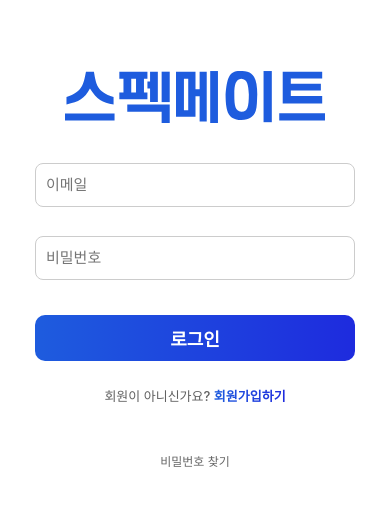
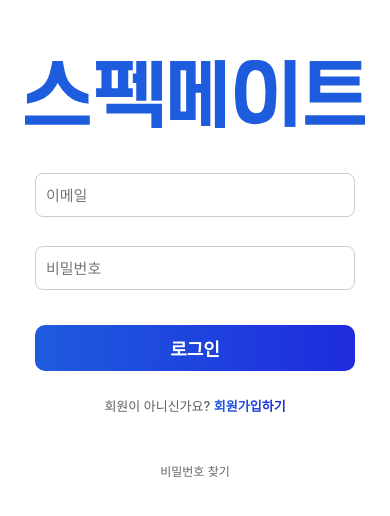
Before and after one commit to spec-mate/frontend, a React (Vite) app: page /login in a window 390 px wide. Shown: the part 142-658 px from the top of the page. Built offline with nearby package versions, Linux system fonts and the light colour scheme; a web font is replaced by a local one.

Commit message:
Login.css 로고 크기 재수정

```diff
--- a/src/pages/styles/Login.css
+++ b/src/pages/styles/Login.css
@@ -163,9 +163,9 @@
   }
 
   .login-logo {
-    width: 360px; /* ✅ 인풋보다 여전히 큼 */
+    width: 360px; /* 인풋보다 여전히 큼 */
     height: auto;
-    margin-bottom: 24px;
+    margin-bottom: 26px;
   }
 
   .login-button {
@@ -184,15 +184,15 @@
   }
 
   .login-logo {
-    width: 260px; /* ✅ 인풋보다 명확히 큼 */
+    width: 340px; /* ✅ 인풋 필드보다 확실히 큼 */
     height: auto;
-    margin-bottom: 20px;
+    margin-bottom: 25px; /* 살짝 여유 */
   }
 
   .input-group input {
     font-size: 14px;
     padding: 10px 12px;
-    height: 56px; /* ✅ 인풋보다 로고가 시각적으로 작지 않게 */
+    height: 54px; /* 인풋보다 로고가 더 커보이게 유지 */
   }
 
   .login-button {
```
